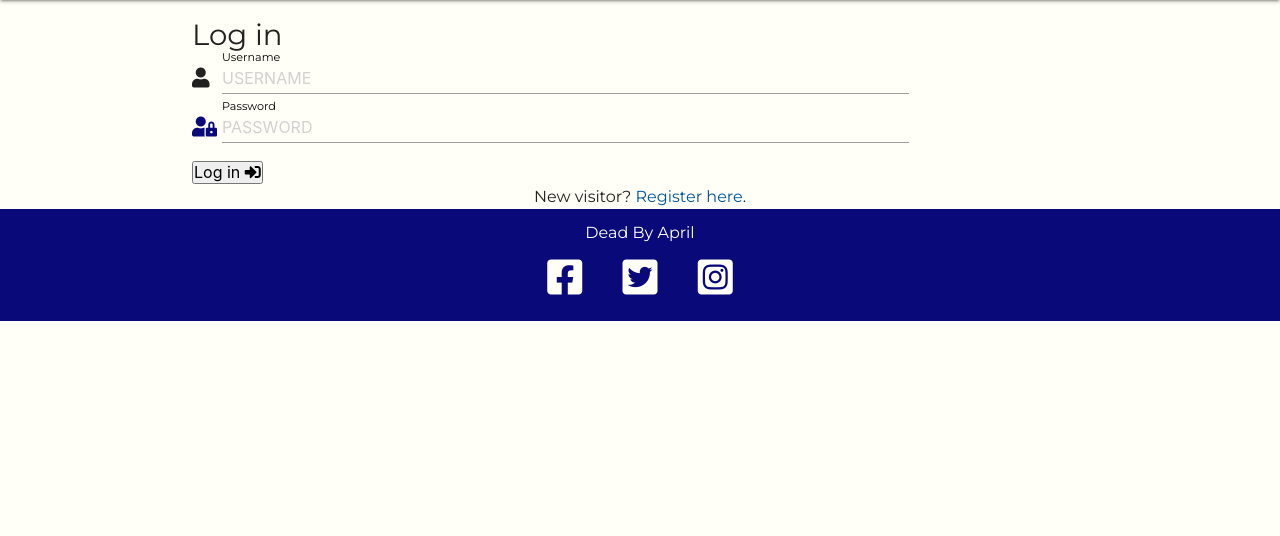
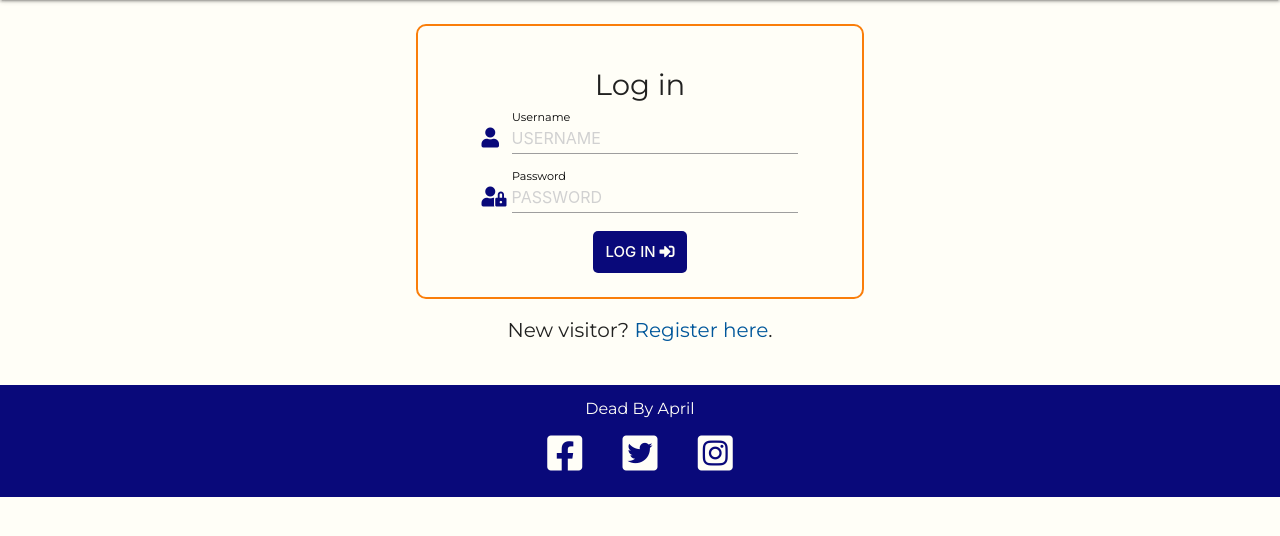
Before and after one commit to Larkinz/dba-critics, a Flask app: page /login in a window 1280 px wide. Shown: the part 64-600 px from the top of the page. Run offline with Flask 2, Linux system fonts and the light colour scheme; some libraries are stand-ins or nearby versions.

Commit message:
style: styled log in page including flash message

```diff
--- a/static/css/style.css
+++ b/static/css/style.css
@@ -642,6 +642,76 @@ nav ul li:hover {
   color: #09097a;
 }
 
+/* --------------- log in page --------------- */
+
+.login-form-container {
+  display: flex;
+  flex-direction: column;
+  align-items: center;
+  margin-top: 24px;
+  margin-bottom: 24px;
+}
+
+.login-form {
+  display: flex;
+  flex-direction: column;
+  align-items: center;
+  width: 50%;
+  min-height: 50px;
+  border: 2px solid #fa7e0a;
+  padding: 24px;
+  border-radius: 10px;
+}
+
+.fa-user {
+  color: #09097a;
+}
+
+.login-btn {
+  padding: 12px;
+  color: #fffef7;
+  background-color: #09097a;
+  text-transform: uppercase;
+  font-size: 1.5rem;
+  font-weight: 500;
+  border: none;
+  border-radius: 5px;
+}
+
+.login-btn:hover {
+  background-color: #fa7e0a;
+  transform: scale(1.05);
+}
+
+.navigate-register-container {
+  margin: 16px 0px;
+}
+
+.navigate-register-container p {
+  font-size: 2rem;
+}
+
+/* --- flash messages --- */
+
+.flashes {
+  display: flex;
+  flex-direction: column;
+  align-items: center;
+  justify-content: center;
+  margin-top: 24px;
+  margin-bottom: 24px;
+  background-color: rgba(250, 126, 10, 0.5);
+  color: #09097a;
+}
+
+.flashes h4 {
+  margin: 0;
+  padding: 0;
+  font-size: 2.6rem;
+  font-weight: 500;
+  line-height: 2;
+}
+
 /* --------------- footer --------------- */
 
 footer {
```
